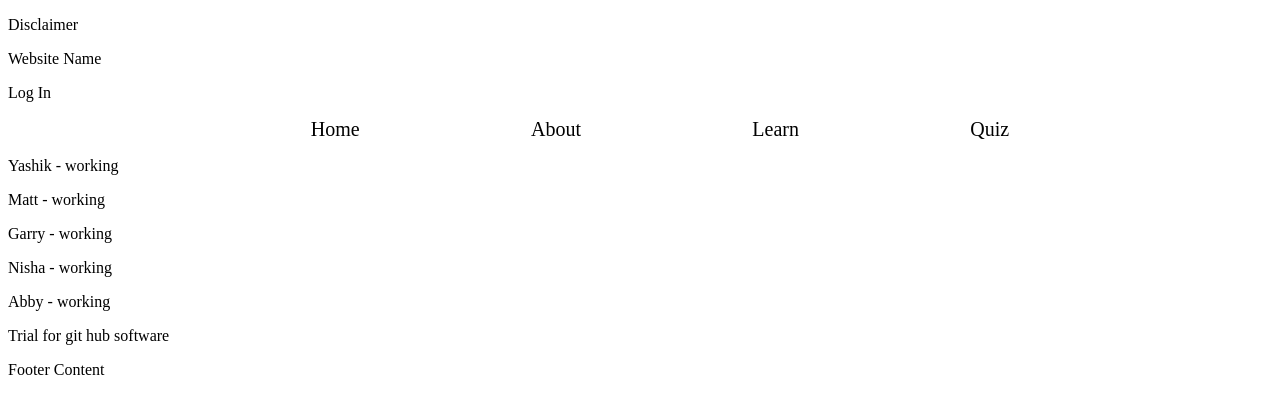
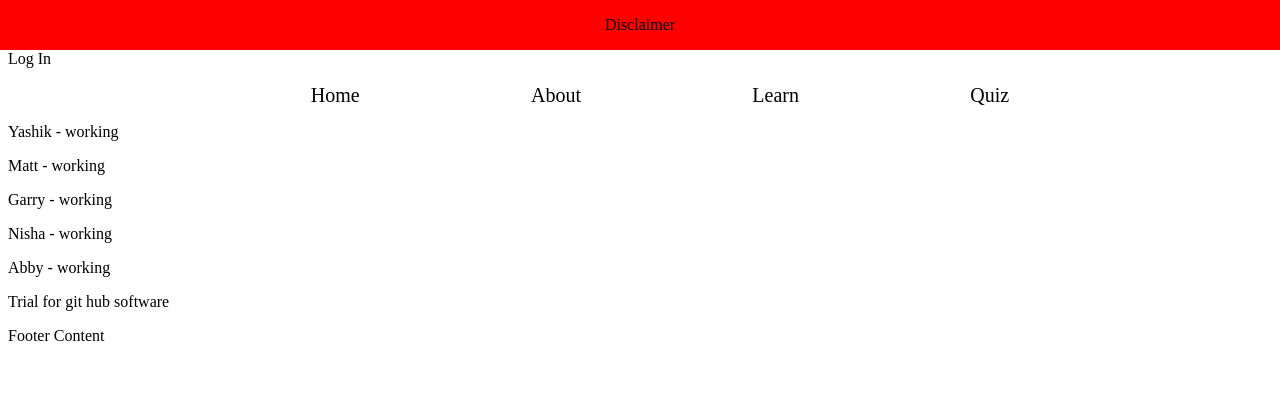
Before and after one commit to mandatory-attendance/website-frontend, a PHP site: page / in a window 1280 px wide. Shown: the top 414 px of the page. Run offline with PHP 8.4, Linux system fonts and the light colour scheme.

Commit message:
added disclaimer css

```diff
--- a/css/style.css
+++ b/css/style.css
@@ -1,3 +1,15 @@
+#disclaimer {
+    display: flex;
+    position: fixed;
+    top: 0;
+    left: 0;
+    right: 0;
+    width: 100%;
+    align-items: center;
+    justify-content: center;
+    background: red;
+}
+
 nav {
     width: 100%;
 }
--- a/index.html
+++ b/index.html
@@ -7,7 +7,7 @@
     </head>
 
     <body>
-        <div id="Disclaimer">
+        <div id="disclaimer">
             <p>Disclaimer</p>
         </div>
 
```
